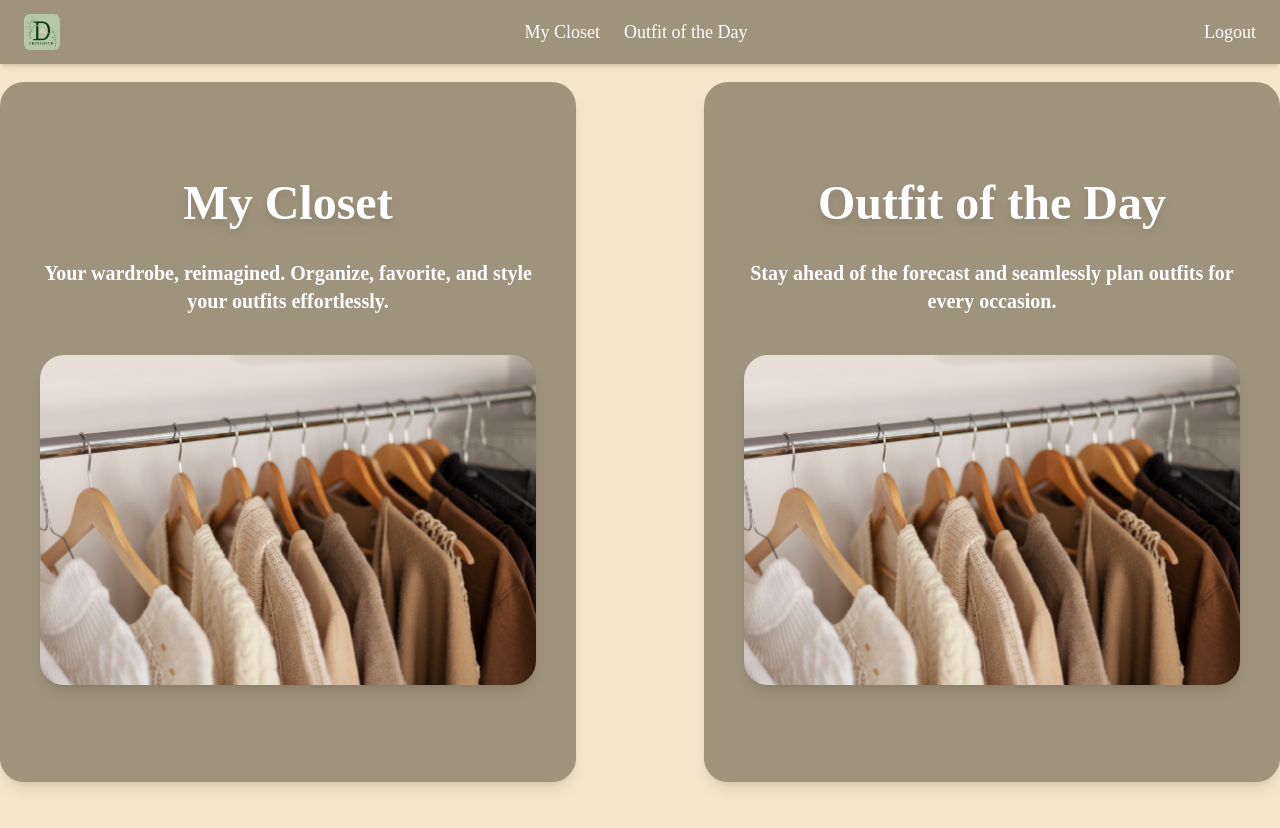
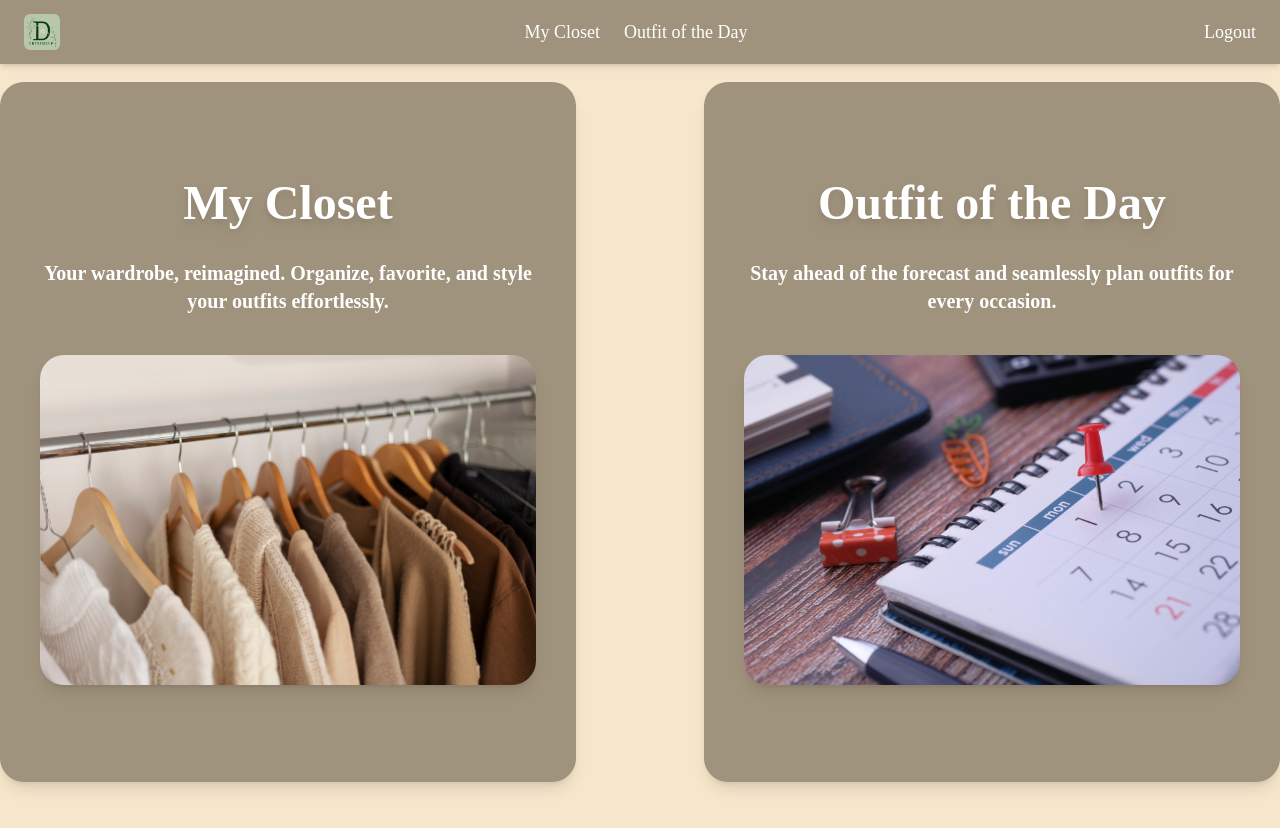
Before and after one commit to Group23-COP4331/Dress-Me-Up, a React (Vite) app in the folder frontend/: page /dashboard in a window 1280 px wide. Shown: the top 828 px of the page. Built offline with nearby package versions, Linux system fonts and the light colour scheme; a web font is replaced by a local one.

Commit message:
added calendar placeholder image

```diff
--- a/frontend/src/components/DashboardCard.tsx
+++ b/frontend/src/components/DashboardCard.tsx
@@ -4,9 +4,9 @@ export default function DashboardCard(props){
     return (
         <Link to="." className="bg-themeGray w-[650px] h-[700px] rounded-3xl flex flex-col items-center justify-center shadow-lg px-10 ">
             {/* Rembmer to adjust margins when I refactor this code*/}
-            <h1 className="text-5xl z-[2] text-white font-semibold mb-8 drop-shadow-lg">{props.title}</h1>
+            <h1 className="text-5xl z-[2] text-white font-bold mb-8 drop-shadow-lg">{props.title}</h1>
             <p className=" mb-10 z-[2] text-xl text-white text-wrap font-semibold sdrop-shadow-lg">{props.desc}</p>
-            <img src={props.pic} className='z-[1] relative object-cover rounded-3xl shadow-lg'></img>
+            <img src={props.pic} className='z-[1] object-cover rounded-3xl shadow-lg'></img>
         </Link>
     );
 }
--- a/frontend/src/pages/DashboardPage.tsx
+++ b/frontend/src/pages/DashboardPage.tsx
@@ -2,12 +2,12 @@ import { useEffect } from "react";
 import Navbar from "../components/Navbar";
 import DashboardCard from "../components/DashboardCard";
 import closetImage from "../assets/Dashboard/mycloset.jpg";
-import calendarImage from "../assets/Dashboard/mycloset.jpg";
+import calendarImage from "../assets/Dashboard/calendar.jpeg";
 
 export default function DashboardPage(){
     const previews = [
         {title: 'My Closet', desc: 'Your wardrobe, reimagined. Organize, favorite, and style your outfits effortlessly.', pic: closetImage},
-        {title: 'Outfit of the Day', desc:'Stay ahead of the forecast and seamlessly plan outfits for every occasion.', pic: closetImage}
+        {title: 'Outfit of the Day', desc:'Stay ahead of the forecast and seamlessly plan outfits for every occasion.', pic: calendarImage}
     ];
     // Removes default padding and width opon rendering
     useEffect(() => {
```
Also changed, not shown: frontend/src/assets/Dashboard/calendar.jpeg (added).
